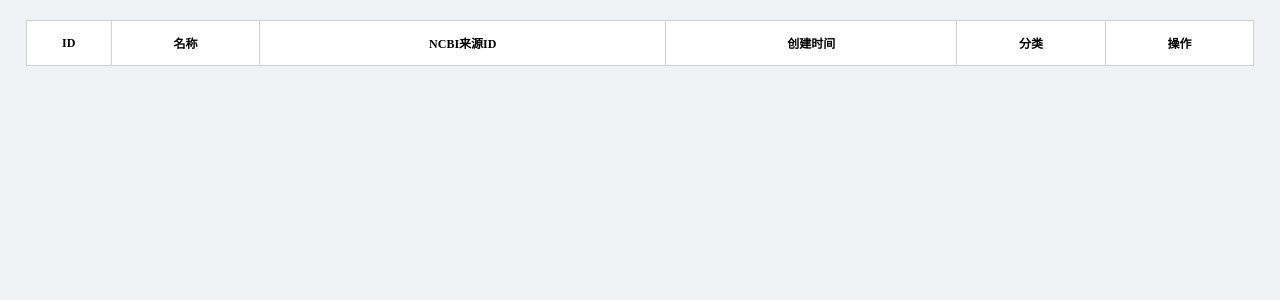
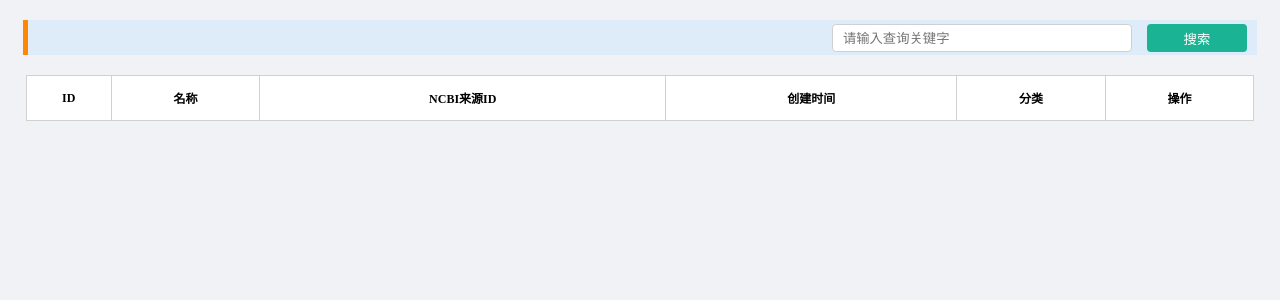
Before and after one commit to ALiangJie/graduation-design, a Flask app: page /virus_list in a window 1280 px wide. Shown: the top 300 px of the page. Run offline with Flask 2, Linux system fonts and the light colour scheme; data that the repository does not hold is empty; parts of the project's set-up code (start-up, migrations or seed data) failed here and were passed over.

Commit message:
病毒数据查询

```diff
--- a/info/modules/index/views.py
+++ b/info/modules/index/views.py
@@ -6,7 +6,7 @@ from flask import render_template, current_app, session, request, jsonify
 # 病毒数据的显示
 # 请求路径: /virus_table
 # 请求方式: GET
-# 请求参数: cid,page,per_page
+# 请求参数: cid,page,per_page,keywords
 # 返回值: data数据
 @index_blue.route('/virus_list')
 def virus_list():
@@ -19,9 +19,9 @@ def virus_list():
        6. 拼接数据,渲染页面
        :return:
        """
-    # 1. 获取参数,p
+    # 1. 获取参数,p,keywords
     page = request.args.get("p", "1")
-
+    keywords = request.args.get("keywords", "")
     # 2. 参数类型转换
     try:
         page = int(page)
@@ -30,7 +30,12 @@ def virus_list():
 
     # 3. 分页查询病毒数据
     try:
-        paginate = Virus.query.filter().order_by(Virus.create_time.desc()).paginate(page, 10, False)
+        # 判断是否带有填写搜索关键字
+        filters=[]
+        if keywords:
+            filters.append(Virus.title.contains(keywords))
+
+        paginate = Virus.query.filter(*filters).order_by(Virus.create_time.desc()).paginate(page, 10, False)
     except Exception as e:
         current_app.logger.error(e)
         return render_template("virus_list.html")
--- a/info/templates/virus_list.html
+++ b/info/templates/virus_list.html
@@ -2,7 +2,7 @@
 <html lang="en">
 <head>
     <meta charset="UTF-8">
-    <title>新经资讯后台管理</title>
+    <title>病毒数据显示</title>
     <link rel="stylesheet" type="text/css" href="../static/admin_css/reset.css">
     <link rel="stylesheet" type="text/css" href="../static/admin_css/main.css">
     <link rel="stylesheet" href="../static/admin_css/jquery.pagination.css">
@@ -12,6 +12,12 @@
 
 </head>
 <body>
+<div class="breadcrub">
+    <form class="news_filter_form">
+        <input type="text" placeholder="请输入查询关键字" class="input_txt" name="keywords">
+        <input type="submit" value="搜索" class="input_sub">
+    </form>
+</div>
 
 <div class="pannel">
     <table class="common_table">
```
